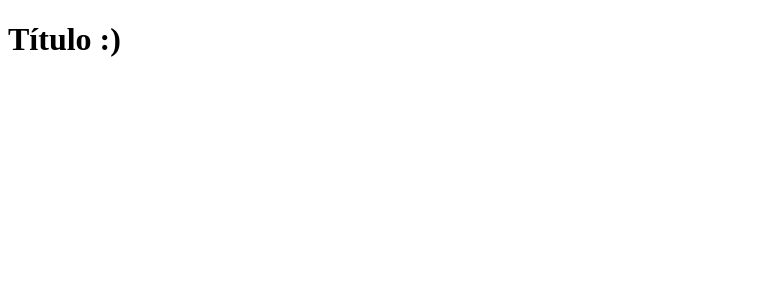
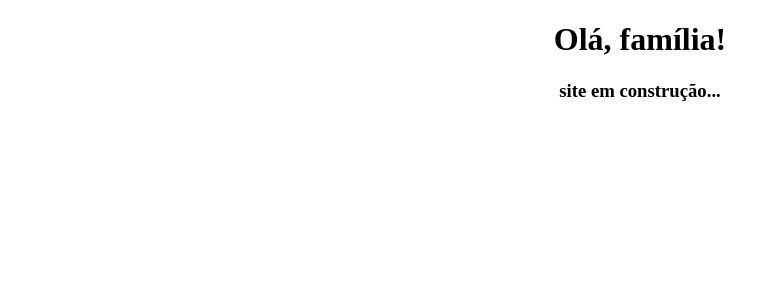
Before and after one commit to dnlPacheco/clone-tabnews, a Next.js app: page / in a window 1280 px wide. Shown: the top 300 px of the page, without its empty margins (0-779 px from the left). Built offline with nearby package versions, Linux system fonts and the light colour scheme.

Commit message:
add new text to Home

```diff
--- a/pages/index.js
+++ b/pages/index.js
@@ -1,5 +1,10 @@
 function Home() {
-  return <h1>Título :)</h1>;
+  return (
+    <div style={{ textAlign: "center" }}>
+      <h1>Olá, família!</h1>
+      <h3>site em construção...</h3>
+    </div>
+  );
 }
 
 export default Home;
```
